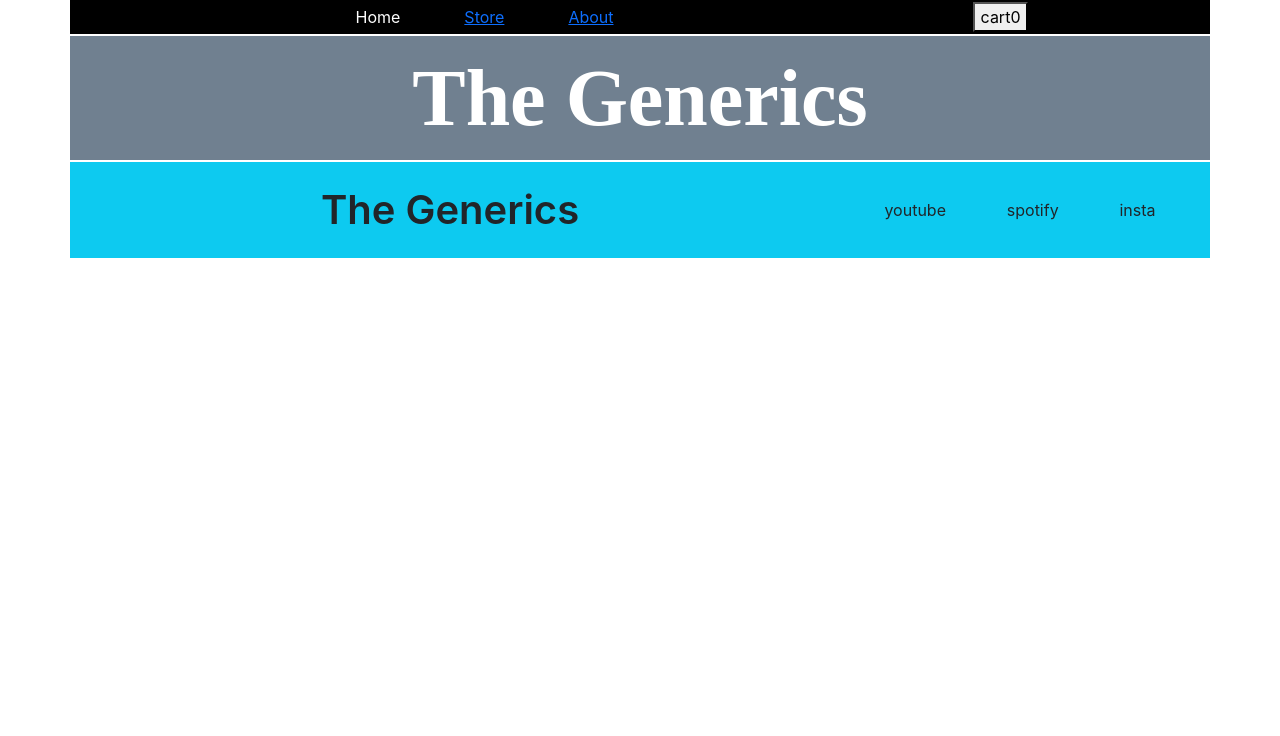
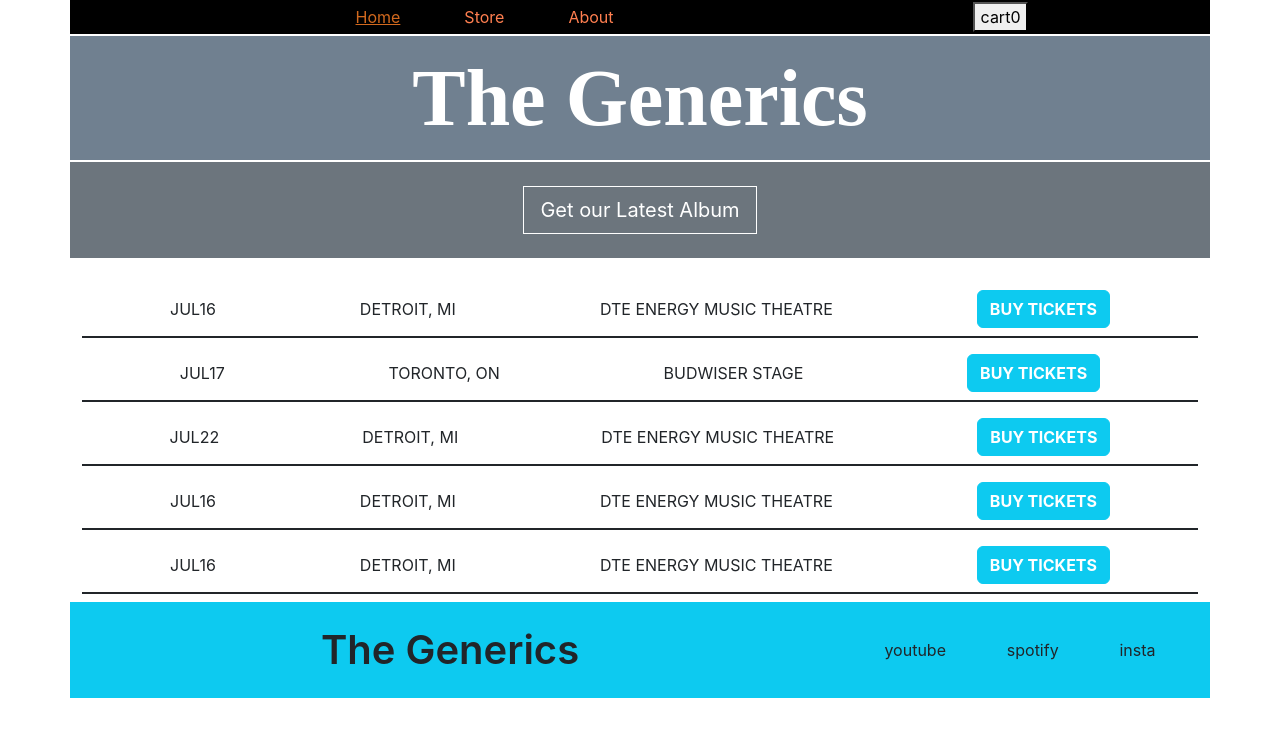
Before and after one commit to dasushan/e-commerce-website, a React (Create React App) app: page /home in a window 1280 px wide. Shown: the top 736 px of the page. Built offline with nearby package versions, Linux system fonts and the light colour scheme.

Commit message:
added routing for home page

```diff
--- a/src/App.js
+++ b/src/App.js
@@ -8,6 +8,7 @@ import Cart from './components/Cart/Cart';
 import Footer from './components/Footer/Footer';
 import CartProvider from './store/CartProvider';
 import About from './pages/About';
+import Home from './pages/Home';
 
 function App() {
   const [cartIsShown, setCartIsShown] = useState(false);
@@ -25,6 +26,7 @@ function App() {
         <Routes>
           <Route path='/about' element={<About/>}/>
           <Route path='/store' element={<AvailableProduct/>}/>
+          <Route path='/home' element={<Home/>}/>
         </Routes>
 
 
--- a/src/components/Footer/Footer.js
+++ b/src/components/Footer/Footer.js
@@ -1,7 +1,7 @@
 const Footer = () => {
     return(
         <>
-        <div className="container-lg bg-info">
+        <div className="container-lg bg-info mt-auto">
             <div className="row d-flex ">
                 <div className="col-md-8 p-4 display-6 fw-semibold text-center">
                     The Generics
--- a/src/components/Header/Header.css
+++ b/src/components/Header/Header.css
@@ -22,3 +22,13 @@
     font-family:'Times New Roman', Times, serif;
     font-weight: bold;
 }
+a{
+    text-decoration: none;
+    color:coral;
+}
+
+a:hover,
+a.active{
+    color:chocolate;
+    text-decoration: underline;
+};
--- a/src/components/Header/Header.js
+++ b/src/components/Header/Header.js
@@ -1,30 +1,52 @@
 import './Header.css';
-import {useContext} from 'react'
+import { useContext } from 'react';
 import CartContext from '../../store/cart-context';
-import { Link } from 'react-router-dom';
+import { NavLink } from 'react-router-dom';
 const Header = (props) => {
   const cartCtx = useContext(CartContext);
   let quantity = 0;
   cartCtx.items.forEach((item) => {
-    quantity = quantity + item.quantity
-  })
+    quantity = quantity + item.quantity;
+  });
   return (
     <>
       <div className="container text-center">
         <div className="row gx-5 header">
-          <div className="col">Home</div>
-          <div className="col "><Link to={'/store'}>Store</Link></div>
-          <div className="col"><Link to={'/about'}>About</Link></div>
+          <div className="col">
+            <NavLink
+              to="/home"
+              className={({ isActive }) => (isActive ? 'active' : undefined)}
+            >
+              Home
+            </NavLink>
+          </div>
+          <div className="col ">
+            <NavLink
+              to="/store"
+              className={({ isActive }) => (isActive ? 'active' : undefined)}
+            >
+              Store
+            </NavLink>
+          </div>
+          <div className="col">
+            <NavLink
+              to="/about"
+              className={({ isActive }) => (isActive ? 'active' : undefined)}
+            >
+              About
+            </NavLink>
+          </div>
         </div>
         <div className="row">
           <div className="col">
-            <button onClick={props.onShowCart}>cart
+            <button onClick={props.onShowCart}>
+              cart
               <span>{quantity}</span>
             </button>
           </div>
         </div>
       </div>
-      <div className='container headline'> The Generics</div>
+      <div className="container headline"> The Generics</div>
     </>
   );
 };
--- a/src/pages/About.js
+++ b/src/pages/About.js
@@ -1,7 +1,12 @@
 const About = () => {
     return(
         <>
-            Hello this the about page
+        <div className="container-lg">
+        <div className="d-flex flex-column min-vh-100">
+                This is about page
+            </div>
+        </div>
+
         </>
 
     )
--- /dev/null
+++ b/src/pages/Home.js
@@ -0,0 +1,48 @@
+const Home = () => {
+  return (
+    <>
+      {/* <div className="container-lg">
+        <div className="d-flex flex-column min-vh-100">This is home page</div>
+      </div> */}
+      <div className="container-lg d-flex justify-content-center p-4 bg-secondary mb-4">
+        <div className="fs-5 text-white border border-white px-3 py-2">Get our Latest Album</div>
+      </div>
+      <div className="container-lg">
+        <ul className="list-group list-group-flush">
+            <li className="list-group-item d-flex justify-content-around align-items-center mb-2 border-2 border-bottom border-dark">
+                <div>JUL16</div>
+                <div>DETROIT, MI</div>
+                <div>DTE ENERGY MUSIC THEATRE</div>
+                <div className="btn btn-info text-white fw-bolder">BUY TICKETS</div>
+            </li>
+            <li className="list-group-item d-flex justify-content-around align-items-center mb-2 border-2 border-bottom border-dark">
+                <div>JUL17</div>
+                <div>TORONTO, ON   </div>
+                <div>   BUDWISER STAGE    </div>
+                <div className="btn btn-info text-white fw-bolder">BUY TICKETS</div>
+            </li>
+            <li className="list-group-item d-flex justify-content-around align-items-center mb-2 border-2 border-bottom border-dark">
+                <div>JUL22</div>
+                <div>DETROIT, MI</div>
+                <div>DTE ENERGY MUSIC THEATRE</div>
+                <div className="btn btn-info text-white fw-bolder">BUY TICKETS</div>
+            </li>
+            <li className="list-group-item d-flex justify-content-around align-items-center mb-2 border-2 border-bottom border-dark">
+                <div>JUL16</div>
+                <div>DETROIT, MI</div>
+                <div>DTE ENERGY MUSIC THEATRE</div>
+                <div className="btn btn-info text-white fw-bolder">BUY TICKETS</div>
+            </li>
+            <li className="list-group-item d-flex justify-content-around align-items-center mb-2 border-2 border-bottom border-dark">
+                <div>JUL16</div>
+                <div>DETROIT, MI</div>
+                <div>DTE ENERGY MUSIC THEATRE</div>
+                <div className="btn btn-info text-white fw-bolder">BUY TICKETS</div>
+            </li>
+        </ul>
+      </div>
+    </>
+  );
+};
+
+export default Home;
```
